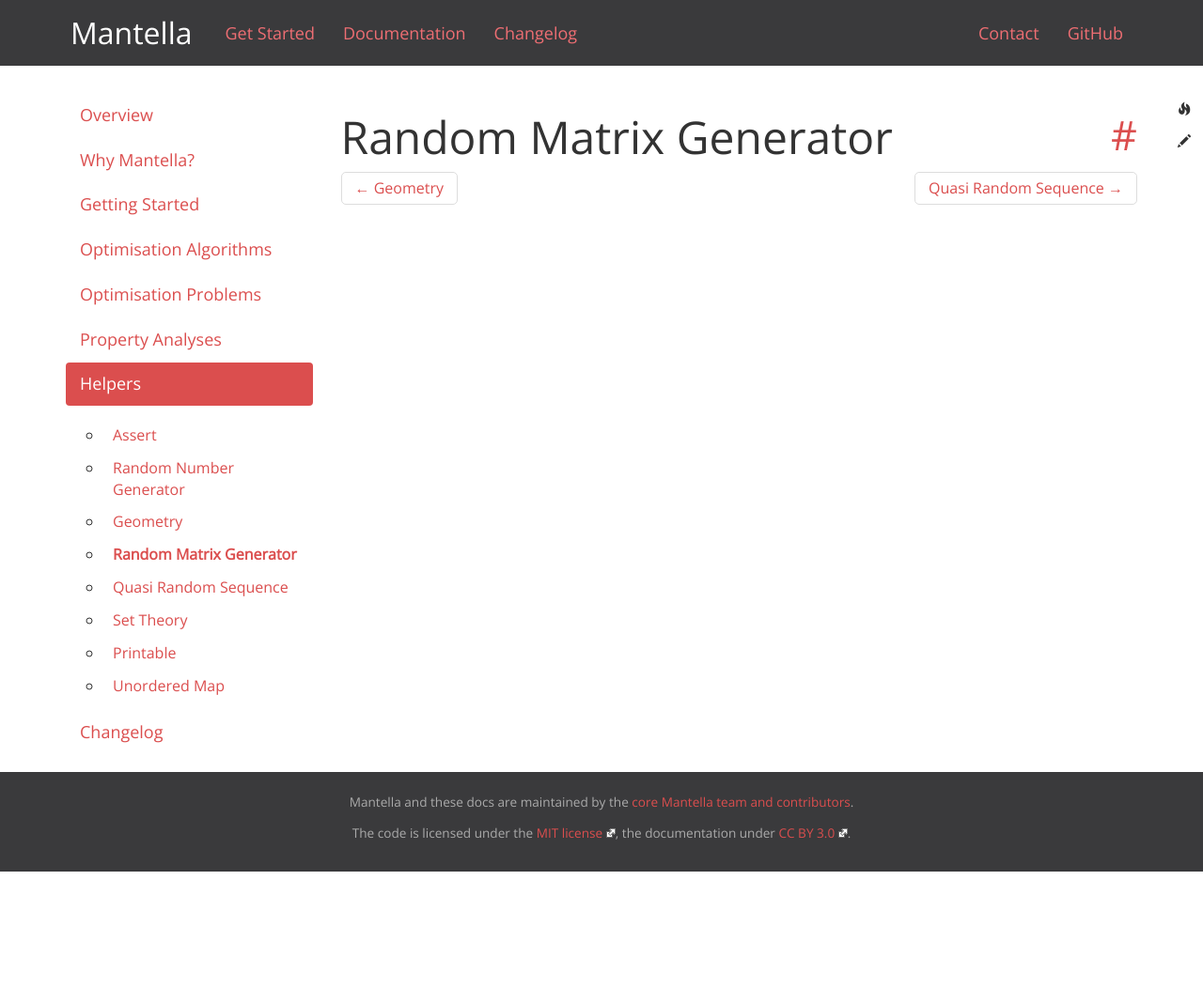
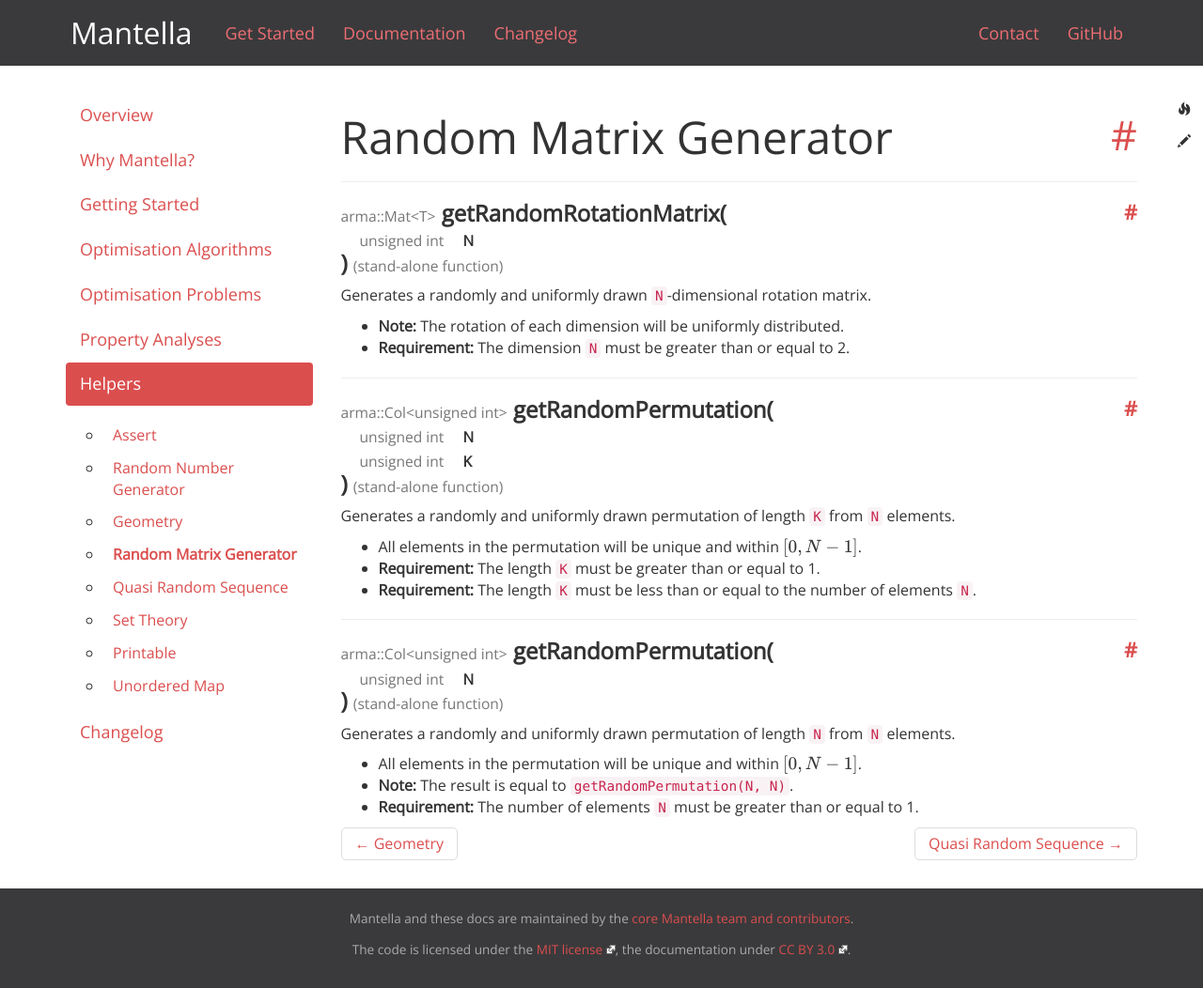
Before and after one commit to sebiniemann/Mantella, a Jekyll site: the page built from helpers/random-matrix-generator.html, in a window 1280 px wide and 1052 px high. Shown: the whole window at 94% size. Built offline with Jekyll 4.4.1, drawn with Linux system fonts in a browser that asks for light colours; formulas are drawn with MathJax 3.

Commit message:
Added information on helper/randomMatrixGenerator

```diff
--- a/helpers/random-matrix-generator.html
+++ b/helpers/random-matrix-generator.html
@@ -2,3 +2,32 @@
 layout: page
 ---
 {% include h1 title="Random Matrix Generator" %}
+
+{% include api call="getRandomRotationMatrix" returns="arma::Mat&lt;T&gt;" params="unsigned int N" %}
+
+<p>Generates a randomly and uniformly drawn <code>N</code>-dimensional rotation matrix.</p>
+
+<ul>
+  <li><strong>Note:</strong> The rotation of each dimension will be uniformly distributed.</li>
+  <li><strong>Requirement:</strong> The dimension <code>N</code> must be greater than or equal to 2.</li>
+</ul>
+
+{% include api call="getRandomPermutation" returns="arma::Col&lt;unsigned int&gt;" params="unsigned int N, unsigned int K" %}
+
+<p>Generates a randomly and uniformly drawn permutation of length <code>K</code> from <code>N</code> elements.</p>
+
+<ul>
+  <li>All elements in the permutation will be unique and within \([0, N - 1]\).</li>
+  <li><strong>Requirement:</strong> The length <code>K</code> must be greater than or equal to 1.</li>
+  <li><strong>Requirement:</strong> The length <code>K</code> must be less than or equal to the number of elements <code>N</code>.</li>
+</ul>
+
+{% include api call="getRandomPermutation" returns="arma::Col&lt;unsigned int&gt;" params="unsigned int N" %}
+
+<p>Generates a randomly and uniformly drawn permutation of length <code>N</code> from <code>N</code> elements.</p>
+
+<ul>
+  <li>All elements in the permutation will be unique and within \([0, N - 1]\).</li>
+  <li><strong>Note:</strong> The result is equal to <code>getRandomPermutation(N, N)</code>.</li>
+  <li><strong>Requirement:</strong> The number of elements <code>N</code> must be greater than or equal to 1.</li>
+</ul>
```
